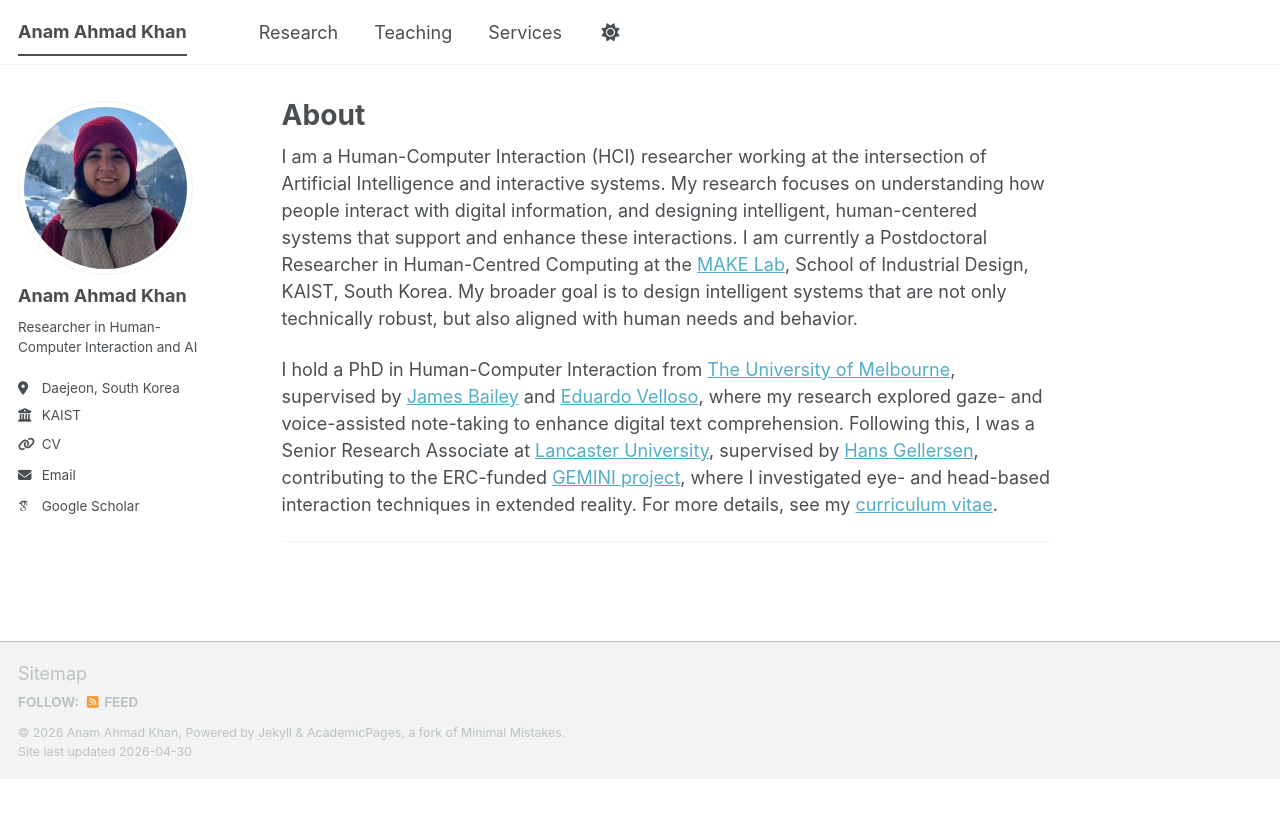
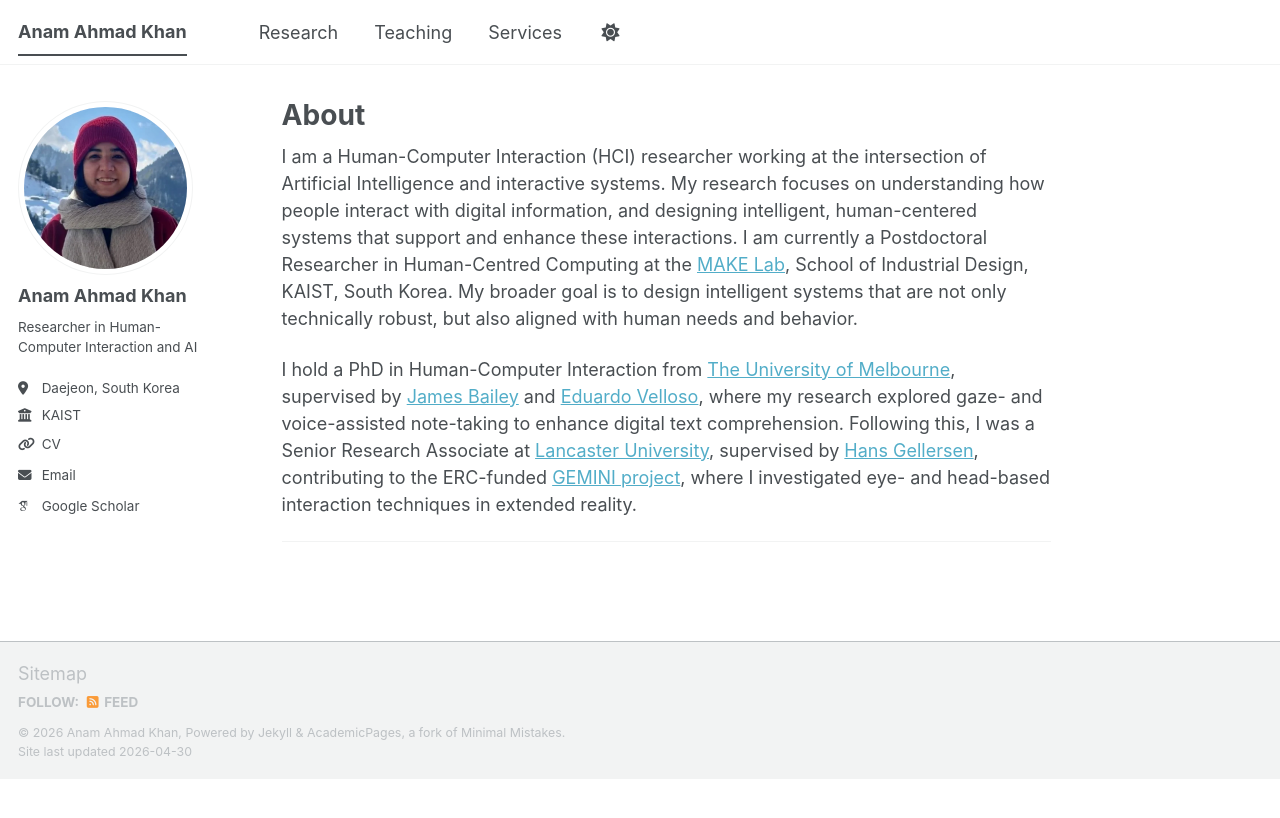
Before and after one commit to khananamahmad3-max/anamkhan.github.io, a Jekyll site: the page built from _pages/about.md, in a window 1280 px wide. Shown: the top 818 px of the page. Built offline with Jekyll 4.4.1, drawn with Linux system fonts in a browser that asks for light colours; some web fonts are replaced; a script bundle is joined from its source files by our own code; library files that are not in the unit come from our copies.

Commit message:
Update about.md

```diff
--- a/_pages/about.md
+++ b/_pages/about.md
@@ -8,7 +8,7 @@
 I am a Human-Computer Interaction (HCI) researcher working at the intersection of Artificial Intelligence and interactive systems. My research focuses on understanding how people interact with digital information, and designing intelligent, human-centered systems that support and enhance these interactions. I am currently a Postdoctoral Researcher in Human-Centred Computing at the [MAKE Lab](https://make.kaist.ac.kr), School of Industrial Design, KAIST, South Korea. My broader goal is to design intelligent systems that are not only technically robust, but also aligned with human needs and behavior.
 
 
-I hold a PhD in Human-Computer Interaction from [The University of Melbourne](https://www.unimelb.edu.au), supervised by [James Bailey](https://scholar.google.com/citations?user=...) and [Eduardo Velloso](https://eduardovelloso.com), where my research explored gaze- and voice-assisted note-taking to enhance digital text comprehension. Following this, I was a Senior Research Associate at [Lancaster University](https://www.lancaster.ac.uk), supervised by [Hans Gellersen](https://www.lancaster.ac.uk/scc/about-us/people/hans-gellersen), contributing to the ERC-funded [GEMINI project](https://gemini-erc.eu), where I investigated eye- and head-based interaction techniques in extended reality. For more details, see my [curriculum vitae](/anamkhan.github.io/files/anam_cv.pdf).
+I hold a PhD in Human-Computer Interaction from [The University of Melbourne](https://www.unimelb.edu.au), supervised by [James Bailey](https://scholar.google.com/citations?user=...) and [Eduardo Velloso](https://eduardovelloso.com), where my research explored gaze- and voice-assisted note-taking to enhance digital text comprehension. Following this, I was a Senior Research Associate at [Lancaster University](https://www.lancaster.ac.uk), supervised by [Hans Gellersen](https://www.lancaster.ac.uk/scc/about-us/people/hans-gellersen), contributing to the ERC-funded [GEMINI project](https://gemini-erc.eu), where I investigated eye- and head-based interaction techniques in extended reality.
 
 
 ---
```
